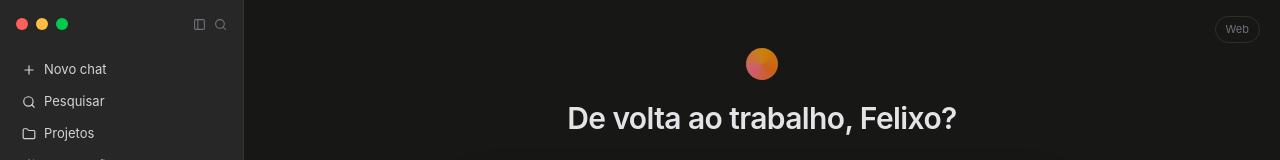
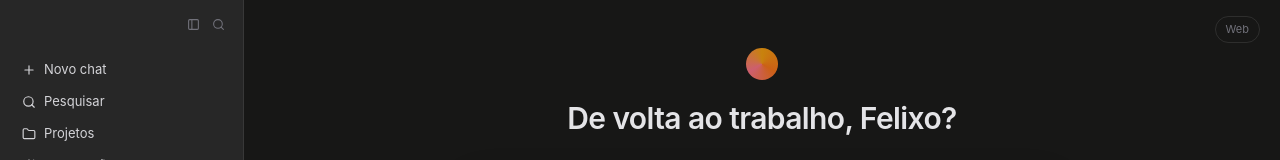
Before and after one commit to Felipe-Alcantara/Felixo-AI-Core, a React (Vite) app in the folder app/: page / in a window 1280 px wide. Shown: the top 160 px of the page. Built offline with nearby package versions, Linux system fonts and the light colour scheme.

Commit message:
Animação

```diff
--- a/app/src/features/chat/components/AppSidebar.tsx
+++ b/app/src/features/chat/components/AppSidebar.tsx
@@ -15,8 +15,12 @@ import type { Model } from '../types'
 type AppSidebarProps = {
   models: Model[]
   recentItems: string[]
+  isOpen: boolean
   onNewIdea: () => void
   onOpenModelSettings: () => void
+  onToggleSidebar: () => void
+  onSearch: () => void
+  onSelectRecentItem: (item: string) => void
 }
 
 const navItems = [
@@ -29,20 +33,45 @@ const navItems = [
 export function AppSidebar({
   models,
   recentItems,
+  isOpen,
   onNewIdea,
   onOpenModelSettings,
+  onToggleSidebar,
+  onSearch,
+  onSelectRecentItem,
 }: AppSidebarProps) {
+  function handleNavClick(label: string) {
+    if (label === 'Novo chat') onNewIdea()
+    else if (label === 'Pesquisar') onSearch()
+  }
+
   return (
-    <aside className="flex w-[244px] shrink-0 flex-col border-r border-white/[0.08] bg-[#272727] text-zinc-300 max-[920px]:hidden max-xl:w-[224px]">
-      <div className="flex h-12 items-center justify-between px-4">
-        <div className="flex items-center gap-2">
-          <span className="h-3 w-3 rounded-full bg-[#ff605c]" />
-          <span className="h-3 w-3 rounded-full bg-[#ffbd44]" />
-          <span className="h-3 w-3 rounded-full bg-[#00ca4e]" />
-        </div>
+    <aside
+      className={[
+        'flex shrink-0 flex-col border-r border-white/[0.08] bg-[#272727] text-zinc-300 overflow-hidden',
+        'transition-[width] duration-300 ease-in-out',
+        'max-[920px]:hidden',
+        isOpen ? 'w-[244px] max-xl:w-[224px]' : 'w-0 border-r-0',
+      ].join(' ')}
+    >
+      <div className="flex h-12 items-center justify-end px-4">
         <div className="flex items-center gap-2 text-zinc-500">
-          <PanelLeft size={13} aria-hidden="true" />
-          <Search size={13} aria-hidden="true" />
+          <button
+            type="button"
+            title="Recolher sidebar"
+            onClick={onToggleSidebar}
+            className="rounded p-0.5 transition hover:text-zinc-300"
+          >
+            <PanelLeft size={13} />
+          </button>
+          <button
+            type="button"
+            title="Pesquisar"
+            onClick={onSearch}
+            className="rounded p-0.5 transition hover:text-zinc-300"
+          >
+            <Search size={13} />
+          </button>
         </div>
       </div>
 
@@ -53,7 +82,7 @@ export function AppSidebar({
             <button
               key={item.label}
               type="button"
-              onClick={item.label === 'Novo chat' ? onNewIdea : undefined}
+              onClick={() => handleNavClick(item.label)}
               className="flex h-7 w-full items-center gap-2 rounded-lg px-1.5 text-left text-zinc-300 transition hover:bg-white/[0.06] hover:text-white"
             >
               <Icon size={14} aria-hidden="true" />
@@ -101,6 +130,7 @@ export function AppSidebar({
             <button
               key={item}
               type="button"
+              onClick={() => onSelectRecentItem(item)}
               className="block h-7 w-full truncate rounded-lg px-1.5 text-left text-[12px] text-zinc-400 transition hover:bg-white/[0.06] hover:text-zinc-200"
             >
               {item}
@@ -112,6 +142,7 @@ export function AppSidebar({
       <div className="mt-auto border-t border-white/[0.08] px-4 py-3 max-xl:px-3">
         <button
           type="button"
+          onClick={onNewIdea}
           className="mb-1 flex h-8 w-full items-center gap-2 rounded-lg px-1.5 text-left text-[12px] text-zinc-400 transition hover:bg-white/[0.06] hover:text-zinc-200"
         >
           <Code2 size={13} aria-hidden="true" />
--- a/app/src/features/chat/components/ChatWorkspace.tsx
+++ b/app/src/features/chat/components/ChatWorkspace.tsx
@@ -1,4 +1,5 @@
 import { useEffect, useMemo, useRef, useState } from 'react'
+import { PanelLeft } from 'lucide-react'
 import {
   initialModels,
   ideaStarters,
@@ -29,6 +30,7 @@ export function ChatWorkspace() {
   const [input, setInput] = useState('')
   const [isModelSettingsOpen, setIsModelSettingsOpen] = useState(false)
   const [activeSessionId, setActiveSessionId] = useState<string | null>(null)
+  const [isSidebarOpen, setIsSidebarOpen] = useState(true)
   const activeSessionIdRef = useRef<string | null>(null)
   const streamHandlerRef = useRef(handleStreamEvent)
 
@@ -121,6 +123,12 @@ export function ChatWorkspace() {
     setInput('')
     stopStreaming()
     setMessages(initialMessages)
+  }
+
+  function selectRecentItem(item: string) {
+    stopStreaming()
+    setMessages(initialMessages)
+    setInput(item)
   }
 
   function addModel(model: Model) {
@@ -288,12 +296,32 @@ export function ChatWorkspace() {
       <AppSidebar
         models={models}
         recentItems={recentItems}
+        isOpen={isSidebarOpen}
         onNewIdea={resetChat}
         onOpenModelSettings={() => setIsModelSettingsOpen(true)}
+        onToggleSidebar={() => setIsSidebarOpen(false)}
+        onSearch={resetChat}
+        onSelectRecentItem={selectRecentItem}
       />
 
       <main className="flex min-w-0 flex-1 flex-col bg-[#171716]">
         <div className="relative flex min-h-0 flex-1 flex-col">
+          <div
+            className={[
+              'absolute left-4 top-4 text-zinc-500 max-sm:hidden',
+              'transition-opacity duration-300',
+              isSidebarOpen ? 'opacity-0 pointer-events-none' : 'opacity-100',
+            ].join(' ')}
+          >
+            <button
+              type="button"
+              title="Abrir sidebar"
+              onClick={() => setIsSidebarOpen(true)}
+              className="rounded p-0.5 transition hover:text-zinc-300"
+            >
+              <PanelLeft size={13} />
+            </button>
+          </div>
           <div className="absolute right-5 top-4 flex items-center gap-2 text-zinc-500 max-[920px]:right-4 max-sm:hidden">
             <span className="rounded-full border border-white/10 px-2.5 py-1 text-[11px]">
               {runtimeLabel}
```
